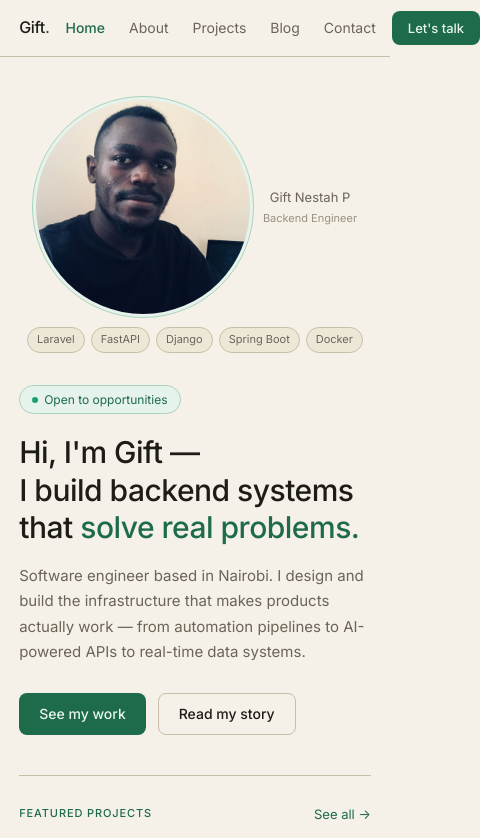
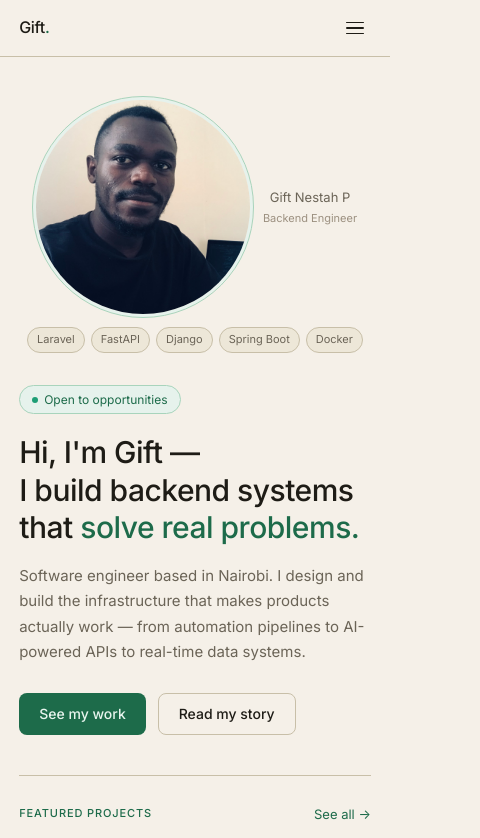
Before and after one commit to PantheraNestah/dev_nesta, a React (Vite) app: page / in a window 390 px wide. Shown: the top 838 px of the page, 480 px wide, since content can reach past the window. Built offline with nearby package versions, Linux system fonts and the light colour scheme.

Commit message:
feat: add responsive mobile navigation menu

```diff
--- a/src/components/Navbar.css
+++ b/src/components/Navbar.css
@@ -54,3 +54,68 @@
   transition: background var(--transition);
 }
 .navbar__cta:hover { background: var(--clr-green-deep); }
+
+/* ── Mobile toggle ── */
+.navbar__toggle {
+  display: none;
+  flex-direction: column;
+  justify-content: center;
+  align-items: center;
+  gap: 4px;
+  width: 32px;
+  height: 32px;
+  flex-shrink: 0;
+  background: transparent;
+  border: none;
+  padding: 0;
+}
+
+.navbar__toggle span {
+  width: 18px;
+  height: 1.5px;
+  background: var(--clr-text-primary);
+  border-radius: 1px;
+  transition: transform var(--transition), opacity var(--transition);
+}
+
+.navbar__toggle--open span:nth-child(1) { transform: translateY(5.5px) rotate(45deg); }
+.navbar__toggle--open span:nth-child(2) { opacity: 0; }
+.navbar__toggle--open span:nth-child(3) { transform: translateY(-5.5px) rotate(-45deg); }
+
+/* ── Mobile menu panel ── */
+.navbar__mobile {
+  display: none;
+  flex-direction: column;
+  border-top: 0.5px solid var(--clr-border);
+  background: var(--clr-bg);
+}
+
+.navbar__mobile--open {
+  display: flex;
+}
+
+.navbar__mobile-link {
+  padding: 0.875rem var(--page-px);
+  font-size: 0.9375rem;
+  color: var(--clr-text-secondary);
+  border-bottom: 0.5px solid var(--clr-border-soft);
+}
+.navbar__mobile-link--active { color: var(--clr-green); font-weight: var(--fw-medium); }
+
+.navbar__mobile-cta {
+  margin: 1rem var(--page-px) 1.25rem;
+  text-align: center;
+  font-size: 0.875rem;
+  font-weight: var(--fw-medium);
+  color: var(--clr-text-on-green);
+  background: var(--clr-green);
+  padding: 0.625rem 1rem;
+  border-radius: var(--radius-md);
+}
+
+/* ── Responsive ── */
+@media (max-width: 768px) {
+  .navbar__links,
+  .navbar__cta { display: none; }
+  .navbar__toggle { display: flex; }
+}
--- a/src/components/Navbar.jsx
+++ b/src/components/Navbar.jsx
@@ -1,24 +1,74 @@
+import { useState } from 'react'
 import { NavLink } from 'react-router-dom'
 import './Navbar.css'
 
+const links = [
+  { to: '/', label: 'Home', end: true },
+  { to: '/about', label: 'About' },
+  { to: '/projects', label: 'Projects' },
+  { to: '/blog', label: 'Blog' },
+  { to: '/contact', label: 'Contact' },
+]
+
 export default function Navbar() {
+  const [open, setOpen] = useState(false)
+
   return (
     <header className="navbar">
       <div className="navbar__inner">
-      <NavLink to="/" className="navbar__logo">
+        <NavLink to="/" className="navbar__logo" onClick={() => setOpen(false)}>
           Gift<span className="navbar__dot">.</span>
         </NavLink>
 
         <nav className="navbar__links" aria-label="Main navigation">
-        <NavLink to="/" end className={({ isActive }) => isActive ? 'navbar__link navbar__link--active' : 'navbar__link'}>Home</NavLink>
-        <NavLink to="/about" className={({ isActive }) => isActive ? 'navbar__link navbar__link--active' : 'navbar__link'}>About</NavLink>
-        <NavLink to="/projects" className={({ isActive }) => isActive ? 'navbar__link navbar__link--active' : 'navbar__link'}>Projects</NavLink>
-        <NavLink to="/blog" className={({ isActive }) => isActive ? 'navbar__link navbar__link--active' : 'navbar__link'}>Blog</NavLink>
-        <NavLink to="/contact" className={({ isActive }) => isActive ? 'navbar__link navbar__link--active' : 'navbar__link'}>Contact</NavLink>
+          {links.map(({ to, label, end }) => (
+            <NavLink
+              key={to}
+              to={to}
+              end={end}
+              className={({ isActive }) => isActive ? 'navbar__link navbar__link--active' : 'navbar__link'}
+            >
+              {label}
+            </NavLink>
+          ))}
         </nav>
 
         <NavLink to="/contact" className="navbar__cta">Let's talk</NavLink>
+
+        <button
+          type="button"
+          className={`navbar__toggle${open ? ' navbar__toggle--open' : ''}`}
+          aria-label={open ? 'Close menu' : 'Open menu'}
+          aria-expanded={open}
+          aria-controls="navbar-mobile-menu"
+          onClick={() => setOpen(o => !o)}
+        >
+          <span />
+          <span />
+          <span />
+        </button>
       </div>
+
+      <nav
+        id="navbar-mobile-menu"
+        className={`navbar__mobile${open ? ' navbar__mobile--open' : ''}`}
+        aria-label="Mobile navigation"
+      >
+        {links.map(({ to, label, end }) => (
+          <NavLink
+            key={to}
+            to={to}
+            end={end}
+            onClick={() => setOpen(false)}
+            className={({ isActive }) => isActive ? 'navbar__mobile-link navbar__mobile-link--active' : 'navbar__mobile-link'}
+          >
+            {label}
+          </NavLink>
+        ))}
+        <NavLink to="/contact" className="navbar__mobile-cta" onClick={() => setOpen(false)}>
+          Let's talk
+        </NavLink>
+      </nav>
     </header>
   )
 }
```
Lines whose indentation alone changed are shown as unchanged.
